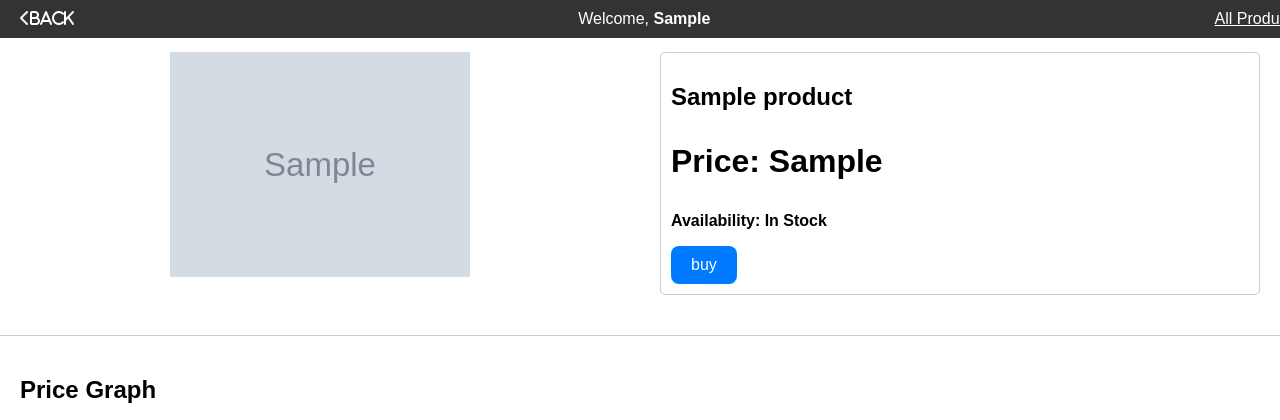
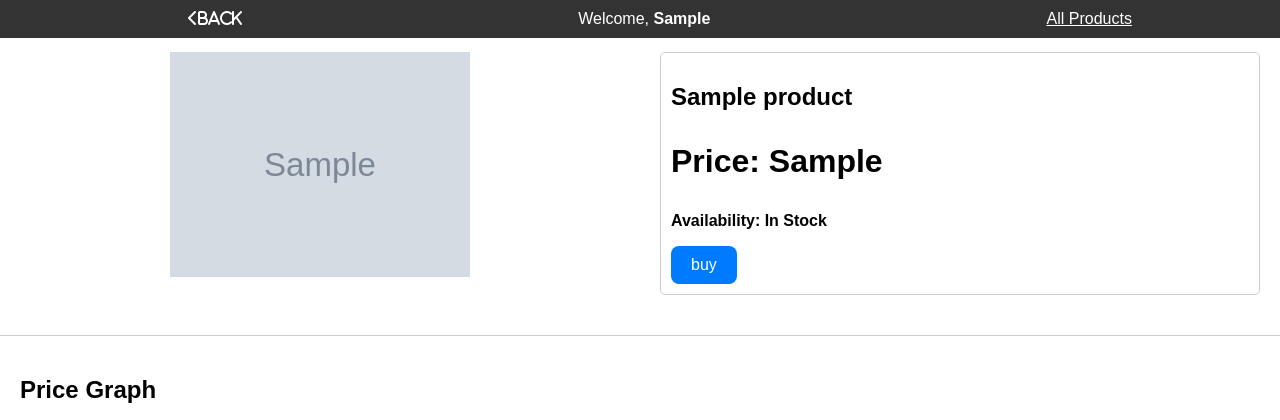
Before and after one commit to Shivamk034/PriceDropDetective, a Django app: page /detail/1 in a window 1280 px wide. Shown: the top 420 px of the page. Run offline with Django 5.2, Linux system fonts and the light colour scheme; a user stored in the database is signed in; tables that the repository leaves empty hold one stand-in row (values such as "Sample post"); grey boxes marked "Sample" are stand-in pictures.

Commit message:
Ui changes

```diff
--- a/main/templates/main/product_detail_screen.html
+++ b/main/templates/main/product_detail_screen.html
@@ -72,8 +72,7 @@
 
         .navbar {
             display: flex;
-            flex-direction: row;
-            justify-content: space-between;
+            justify-content: space-around;
             background-color: #333;
             color: #fff;
             padding: 10px 20px;
```
